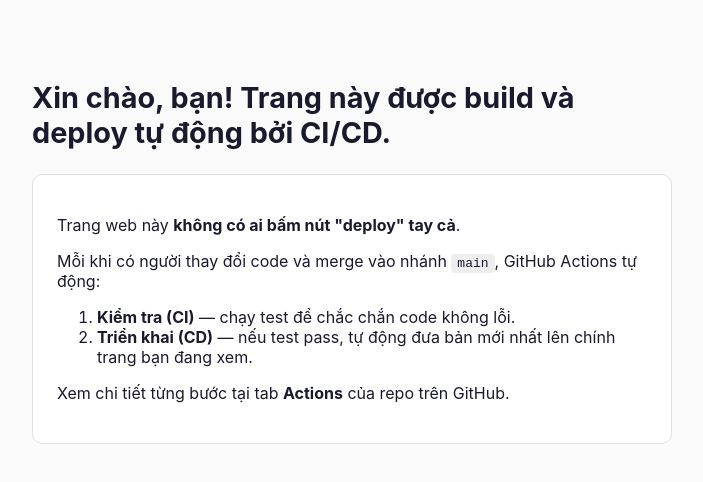
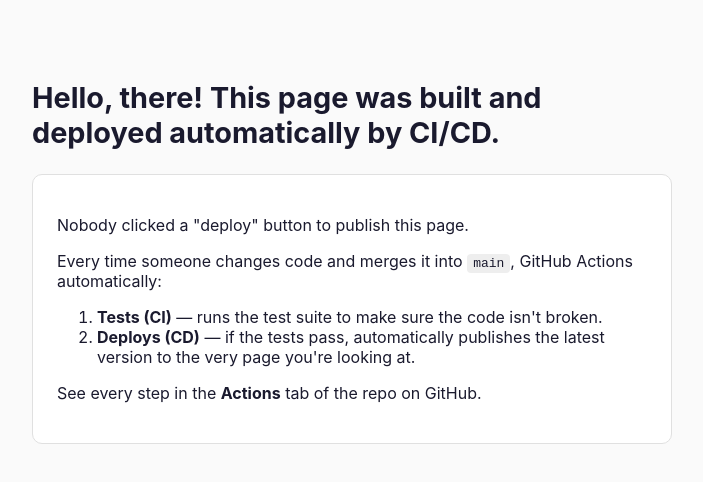
Before and after one commit to tuan-tv-amira/cicd-demo, a plain HTML site: page site/index.html in a window 1280 px wide. Shown: the whole page, without its empty margins (288-991 px from the left). Drawn offline with Linux system fonts and the light colour scheme.

Commit message:
Translate all Vietnamese text to English
Co-Authored-By: Claude Sonnet 5 <noreply@anthropic.com>

```diff
--- a/site/app.js
+++ b/site/app.js
@@ -1,12 +1,12 @@
-// Đây là "logic ứng dụng" — cố tình viết cực đơn giản để demo dễ hiểu.
+// This is the tiny "app logic" - kept deliberately simple for the demo.
 function greet(name) {
   if (!name || typeof name !== "string") {
-    throw new Error("name phải là 1 chuỗi không rỗng");
+    throw new Error("name must be a non-empty string");
   }
-  return `Xin chào, ${name}! Trang này được build và deploy tự động bởi CI/CD.`;
+  return `Hello, ${name}! This page was built and deployed automatically by CI/CD.`;
 }
 
-// Dòng dưới giúp file này dùng được cả trong Node (để test) và trong trình duyệt (để hiển thị).
+// The line below lets this file work both in Node (for testing) and in the browser (for display).
 if (typeof module !== "undefined") {
   module.exports = { greet };
 }
--- a/site/index.html
+++ b/site/index.html
@@ -1,5 +1,5 @@
 <!DOCTYPE html>
-<html lang="vi">
+<html lang="en">
 <head>
 <meta charset="UTF-8">
 <meta name="viewport" content="width=device-width, initial-scale=1">
@@ -25,21 +25,23 @@
 </style>
 </head>
 <body>
-  <h1 id="greeting">Đang tải...</h1>
+  <h1 id="greeting">Loading...</h1>
 
   <div class="box">
-    <p>Trang web này <strong>không có ai bấm nút "deploy" tay cả</strong>.</p>
-    <p>Mỗi khi có người thay đổi code và merge vào nhánh <code>main</code>, GitHub Actions tự động:</p>
+    <p>Nobody clicked a "deploy" button to publish this page.</p>
+    <p>Every time someone changes code and merges it into <code>main</code>, GitHub Actions
+    automatically:</p>
     <ol>
-      <li><strong>Kiểm tra (CI)</strong> — chạy test để chắc chắn code không lỗi.</li>
-      <li><strong>Triển khai (CD)</strong> — nếu test pass, tự động đưa bản mới nhất lên chính trang bạn đang xem.</li>
+      <li><strong>Tests (CI)</strong> — runs the test suite to make sure the code isn't broken.</li>
+      <li><strong>Deploys (CD)</strong> — if the tests pass, automatically publishes the latest
+      version to the very page you're looking at.</li>
     </ol>
-    <p>Xem chi tiết từng bước tại tab <strong>Actions</strong> của repo trên GitHub.</p>
+    <p>See every step in the <strong>Actions</strong> tab of the repo on GitHub.</p>
   </div>
 
   <script src="app.js"></script>
   <script>
-    document.getElementById("greeting").textContent = greet("bạn");
+    document.getElementById("greeting").textContent = greet("there");
   </script>
 </body>
 </html>
```
Also changed, not shown: test.js (+6 -6 lines), 3 other files.
